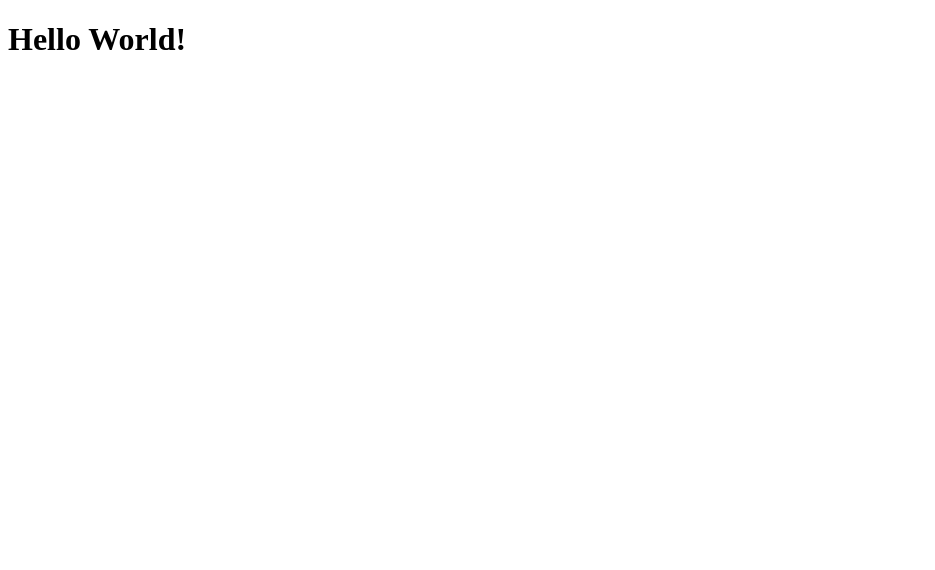
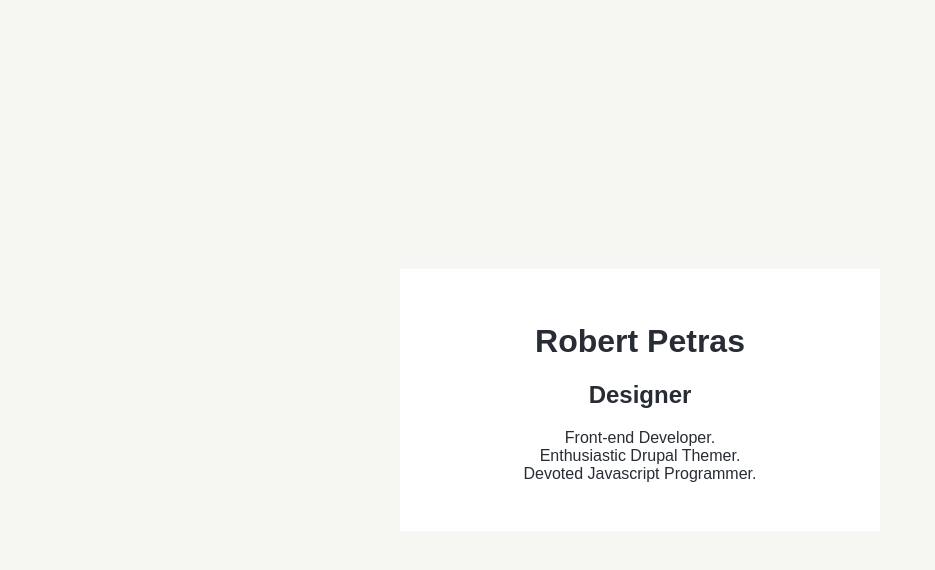
Before and after one commit to robertpetras/robertpetras.github.io, a plain HTML site: page index.html in a window 1280 px wide. Shown: the whole page, without its empty margins (0-935 px from the left). Drawn offline with Linux system fonts and the light colour scheme.

Commit message:
Write some content and create a basic look-and-feel style.

```diff
--- /dev/null
+++ b/css/master.css
@@ -0,0 +1,39 @@
+* {
+  box-sizing: border-box;
+}
+
+html {
+  height: 100%;
+  margin: 0;
+  padding: 0;
+  font-size: 100%;
+}
+
+body {
+  height: 100%;
+  margin: 0;
+  padding: 0;
+  background: #f6f6f2;
+  color: #282c34;
+  font-family: "Helvetice Neue", sans-serif;
+}
+
+.page {
+  display: flex;
+  flex-wrap: nowrap;
+  justify-content: center;
+  align-content: center;
+  align-items: center;
+}
+
+.container {
+  width: 100%;
+  max-width: 30em;
+  margin: 2em auto;
+}
+
+.header {
+  text-align: center;
+  background-color: #fff;
+  padding: 2em;
+}
--- a/index.html
+++ b/index.html
@@ -3,8 +3,40 @@
 <head>
   <meta charset="utf-8">
   <title>Robert Petras</title>
+
+  <!-- Meta -->
+  <meta name="author" content="Robert Petras">
+  <meta name="description" content="Bespoke Drupal 8 Themer.">
+  <meta name="viewport" content="width=device-width, initial-scale=1.0">
+
+  <link rel="stylesheet" href="/css/master.css">
+
+  <script>
+    (function(i, s, o, g, r, a, m) {
+      i['GoogleAnalyticsObject'] = r;
+      i[r] = i[r] || function() {
+        (i[r].q = i[r].q || []).push(arguments)
+      }, i[r].l = 1 * new Date();
+      a = s.createElement(o),
+        m = s.getElementsByTagName(o)[0];
+      a.async = 1;
+      a.src = g;
+      m.parentNode.insertBefore(a, m)
+    })(window, document, 'script', 'https://www.google-analytics.com/analytics.js', 'ga');
+    ga('create', 'UA-85918002-1', 'auto');
+    ga('send', 'pageview');
+
+  </script>
 </head>
-<body>
-  <h1>Hello World!</h1>
+<body class="page">
+  <div class="container">
+    <header class="header">
+      <h1>Robert Petras</h1>
+      <h2>Designer</h2>
+      <p>
+        Front-end Developer.<br> Enthusiastic Drupal Themer.<br> Devoted Javascript Programmer.
+      </p>
+    </header>
+  </div>
 </body>
 </html>
```
